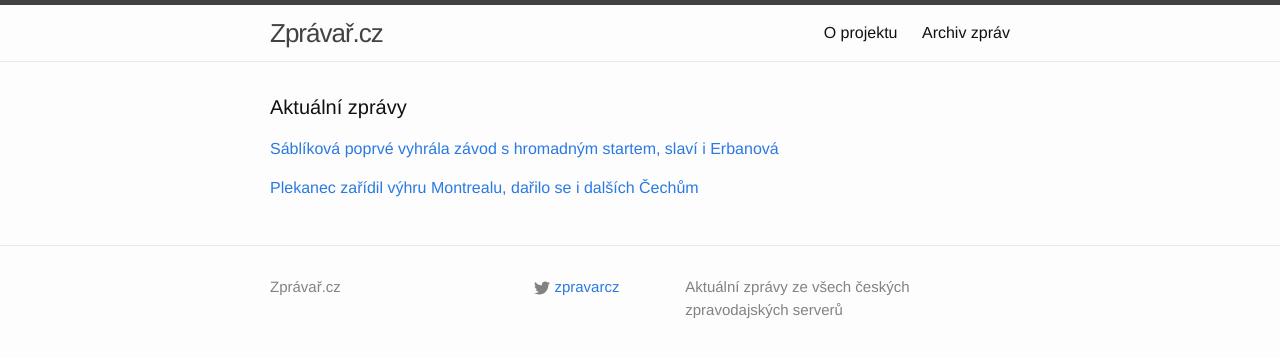
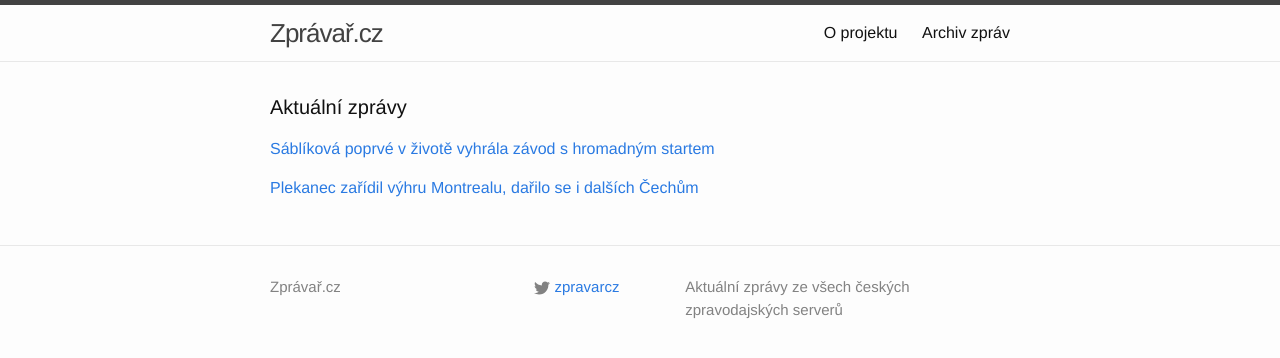
Before and after one commit to adliska/zpravar, a Jekyll site: the page built from index.html, in a window 1280 px wide. Shown: the top 358 px of the page. Built offline with Jekyll 4.4.1, drawn with Linux system fonts in a browser that asks for light colours.

Commit message:
zpravar news update

```diff
--- a/index.html
+++ b/index.html
@@ -5,9 +5,10 @@ layout: default
 <div class="home">
     <h1 class="page-heading">Aktuální zprávy</h1>
 
-<p><a href="javascript:;" onclick="toggle_visibility('zpravy0')">Sáblíková poprvé vyhrála závod s hromadným startem, slaví i Erbanová</a></p>
+<p><a href="javascript:;" onclick="toggle_visibility('zpravy0')">Sáblíková poprvé v životě vyhrála závod s hromadným startem</a></p>
 <div id="zpravy0" style="display:none">
 <ul>
+<li><a href=http://www.tyden.cz/rubriky/sport/sablikova-poprve-v-zivote-vyhrala-zavod-s-hromadnym-startem_325006.html>Sáblíková poprvé v životě vyhrála závod s hromadným startem - www.tyden.cz</a></li>
 <li><a href=http://www.denik.cz/zimni_sporty/sablikova-poprve-vyhrala-zavod-s-hromadnym-startem-slavi-i-erbanova-20141123.html>Sáblíková poprvé vyhrála závod s hromadným startem, slaví i Erbanová - www.denik.cz</a></li>
 <li><a href=http://sport.lidovky.cz/sablikova-poprve-v-kariere-vyhrala-zavod-s-hromadnym-startem-puf-/ostatni-sporty.aspx?c=A141123_070910_ln-sport-ostatni_sho>Češky září v Soulu. Sáblíková dojela pro zlato, Erbanová druhý bronz  - sport.lidovky.cz</a></li>
 <li><a href=http://sport.aktualne.cz/sablikova-poprve-v-kariere-vyhrala-zavod-s-hromadnym-startem/r~ffb08ba672d811e48477002590604f2e/>Sáblíková poprvé v kariéře vyhrála závod s hromadným startem - sport.aktualne.cz</a></li>
```
